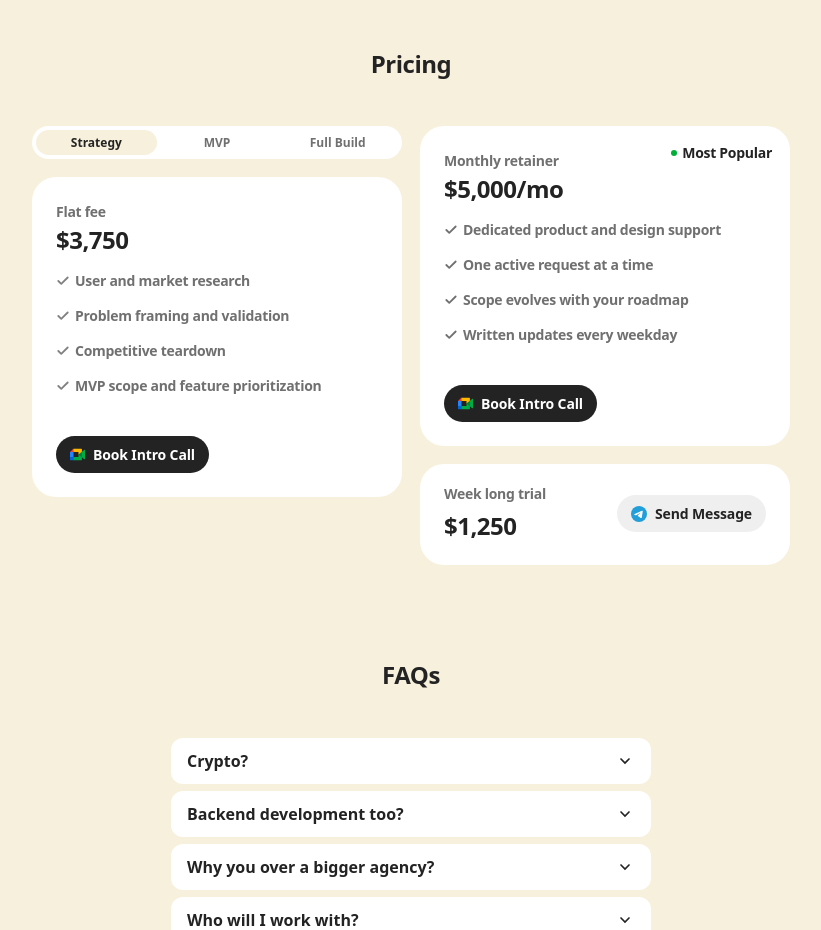
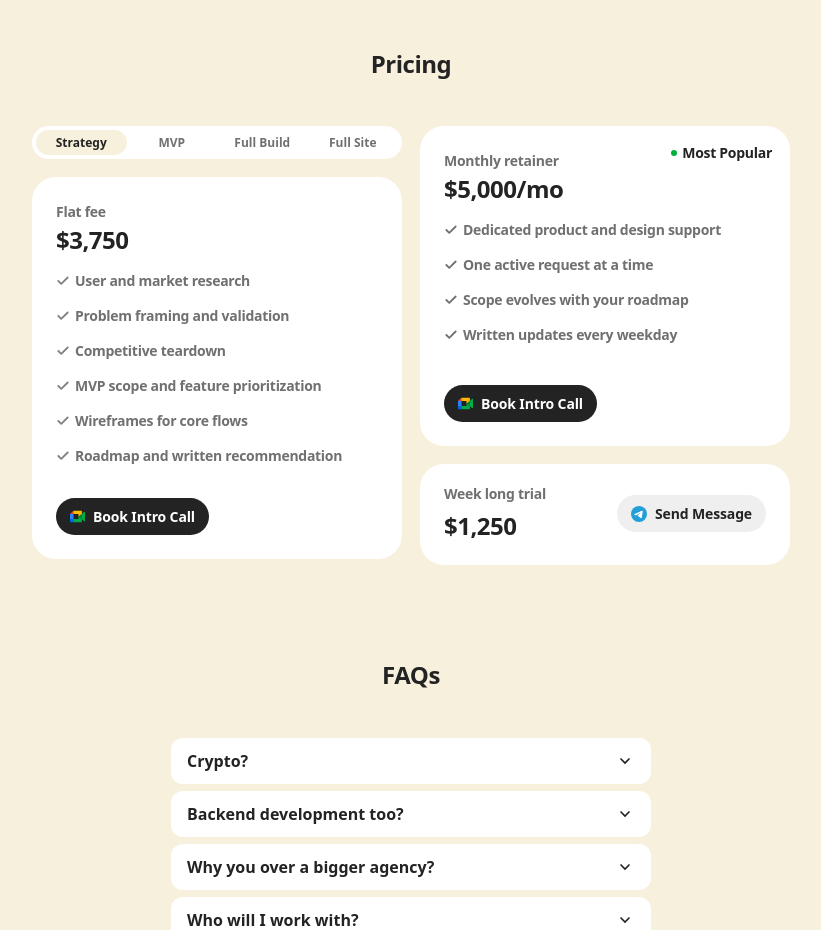
Before and after one commit to lamarquesita/vorten-studio, a plain HTML site: page index.html in a window 1280 px wide. Shown: the part 1780-2710 px from the top of the page, without its empty margins (229-1050 px from the left). Drawn offline with Linux system fonts and the light colour scheme; a web font is replaced by a local one.

Commit message:
Restore 6 bullets for left tabs, add Full Site tier, keep monthly at 4
- Restore 6 bullet points for Strategy, MVP, and Full Build
- Add Full Site tab ($10k+) with website-specific features
- Monthly retainer on right card stays at 4 bullets

Co-Authored-By: Claude Opus 4.6 (1M context) <noreply@anthropic.com>

```diff
--- a/index.html
+++ b/index.html
@@ -342,6 +342,7 @@ footer p{font-size:0.875rem;font-weight:700;color:var(--gray);letter-spacing:-0.
           <button class="pricing-tab active"><span>Strategy</span></button>
           <button class="pricing-tab"><span>MVP</span></button>
           <button class="pricing-tab"><span>Full Build</span></button>
+          <button class="pricing-tab"><span>Full Site</span></button>
         </div>
         <div class="pricing-card">
           <div class="pricing-card-inner">
@@ -358,6 +359,8 @@ footer p{font-size:0.875rem;font-weight:700;color:var(--gray);letter-spacing:-0.
                 <li><span class="check"><svg viewBox="0 0 14 14" fill="none"><path d="M11.67 3.5L5.25 9.92 2.33 7" stroke="#00AF38" stroke-width="1.8" stroke-linecap="round" stroke-linejoin="round"/></svg></span>Problem framing and validation</li>
                 <li><span class="check"><svg viewBox="0 0 14 14" fill="none"><path d="M11.67 3.5L5.25 9.92 2.33 7" stroke="#00AF38" stroke-width="1.8" stroke-linecap="round" stroke-linejoin="round"/></svg></span>Competitive teardown</li>
                 <li><span class="check"><svg viewBox="0 0 14 14" fill="none"><path d="M11.67 3.5L5.25 9.92 2.33 7" stroke="#00AF38" stroke-width="1.8" stroke-linecap="round" stroke-linejoin="round"/></svg></span>MVP scope and feature prioritization</li>
+                <li><span class="check"><svg viewBox="0 0 14 14" fill="none"><path d="M11.67 3.5L5.25 9.92 2.33 7" stroke="#00AF38" stroke-width="1.8" stroke-linecap="round" stroke-linejoin="round"/></svg></span>Wireframes for core flows</li>
+                <li><span class="check"><svg viewBox="0 0 14 14" fill="none"><path d="M11.67 3.5L5.25 9.92 2.33 7" stroke="#00AF38" stroke-width="1.8" stroke-linecap="round" stroke-linejoin="round"/></svg></span>Roadmap and written recommendation</li>
               </ul>
             </div>
           </div>
@@ -542,17 +545,22 @@ const pricingData={
   strategy:{
     label:'Flat fee',
     price:'$3,750',
-    features:['User and market research','Problem framing and validation','Competitive teardown','MVP scope and feature prioritization']
+    features:['User and market research','Problem framing and validation','Competitive teardown','MVP scope and feature prioritization','Wireframes for core flows','Roadmap and written recommendation']
   },
   mvp:{
     label:'Flat fee',
     price:'$5,000',
-    features:['Discovery and product strategy','Full design system and UI','Frontend and backend development','Up to three core user flows']
+    features:['Discovery and product strategy','Full design system and UI','Frontend and backend development','Up to three core user flows','Launch on your domain and stack','Two weeks of post-launch support']
   },
   'full build':{
     label:'Custom scope',
     price:'$10,000+',
-    features:['Everything in MVP, larger scope','Multi-platform (web plus iOS or Android)','Backend, database, and integrations','Admin dashboard and analytics']
+    features:['Everything in MVP, larger scope','Multi-platform (web plus iOS or Android)','Backend, database, and integrations','Admin dashboard and analytics','Bilingual support if needed','Launch and one month of iteration']
+  },
+  'full site':{
+    label:'Flat fee',
+    price:'$10,000+',
+    features:['Multiple pages','Three designs to choose from','Copy written for you','Figma plus Rive or Lottie motion','Built in Framer, Webflow, or Next.js','Mobile and desktop responsive']
   }
 };
 const leftLabel=document.querySelector('.pricing-card .pricing-label');
```
